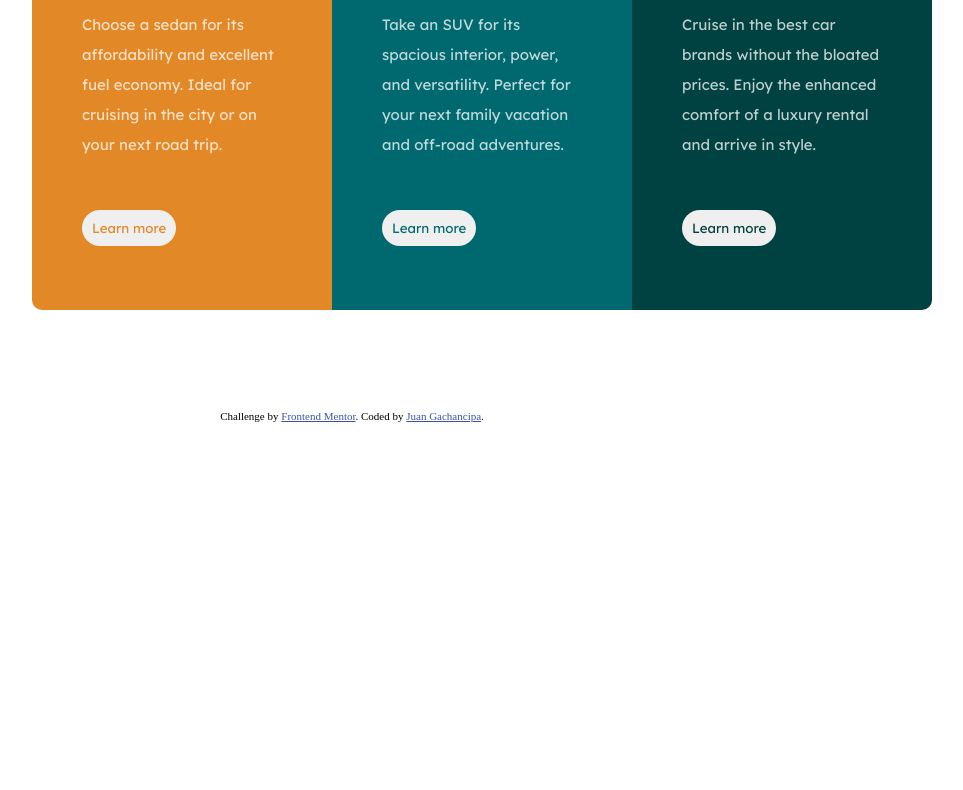
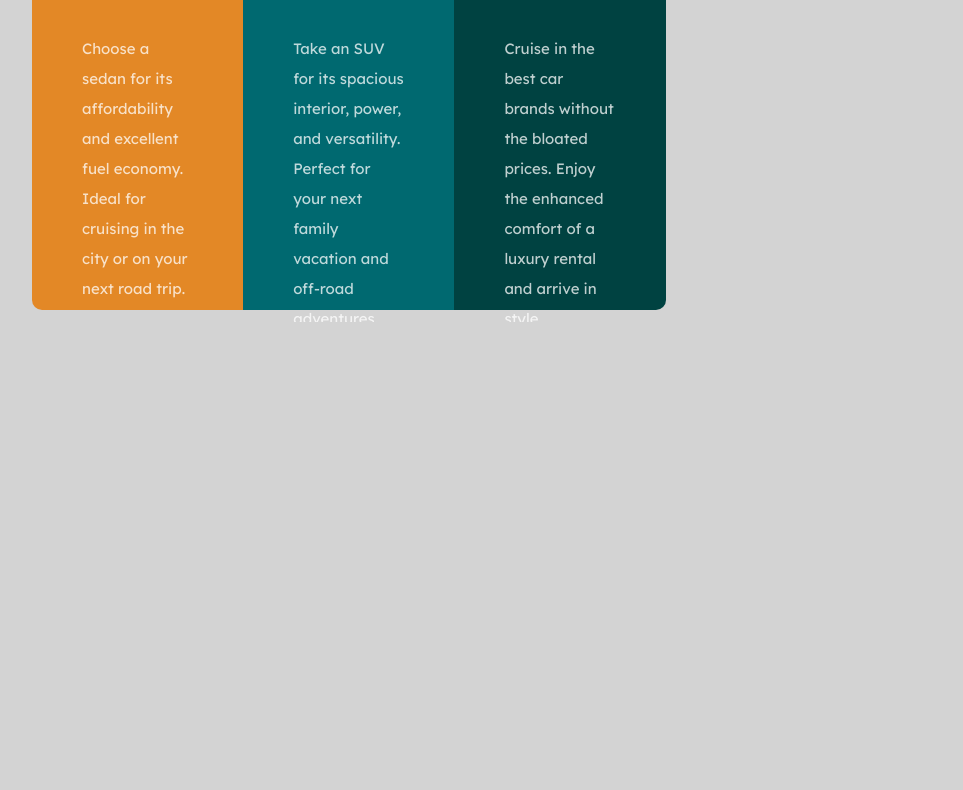
Before and after one commit to JUDAGAPE7/3-boxes, a plain HTML site: page index.html in a window 1280 px wide. Shown: the part 318-1108 px from the top of the page, without its empty margins (288-1251 px from the left). After the commit the page ends 800 px from the top, so only its background shows below. Drawn offline with Linux system fonts and the light colour scheme.

Commit message:
Actualización Datos

```diff
--- a/css/style.css
+++ b/css/style.css
@@ -1,16 +1,15 @@
 * {
   margin: 0;
-  padding: 0;
   box-sizing: border-box;
 }
 
-body. {
-  font-family: "Lexend Deca", sans-serif;
-  font-size: 15px;
+
+body {
+  background-color: lightgray;
 }
 h3 {
   font-family: "Big Shoulders Display", cursive;
-  font-size: 30px;
+  font-size: 50px;
 
   padding: 40px 0 0 50px;
   color: hsl(0, 0%, 95%);
@@ -26,41 +25,32 @@ p {
 }
 
 .container {
-  justify-content: center;
-  align-items: center;
   margin: 10% 25% 0 25%;
+  overflow: auto;
 }
 
 .sedan {
-  width: 300px;
+  width: 33%;
   height: 500px;
-  margin: 0;
-  padding: 0;
+  float: left;
   background-color: hsl(31, 77%, 52%);
   border-radius: 10px 0 0 10px;
 }
 
 .suvs {
-  width: 300px;
+  width: 33%;
   height: 500px;
+  float: left;
   margin: 0;
-  padding: left 10px;
   background-color: hsl(184, 100%, 22%);
-  position: relative;
-  left: 300px;
-  bottom: 500px;
 }
 
 .luxury {
-  width: 300px;
+  width: 33%;
   height: 500px;
-  margin: 0;
-  padding: 0;
+  float: left;
   background-color: hsl(179, 100%, 13%);
   border-radius: 0 10px 10px 0;
-  position: relative;
-  left: 600px;
-  bottom: 1000px;
 }
 
 .attribution {
@@ -74,8 +64,7 @@ p {
   color: hsl(228, 45%, 44%);
 }
 
-.btnss {
-  color: hsl(31, 77%, 52%);
+.btn {
   margin-left: 50px;
   border-radius: 50px;
   font-family: "Lexend Deca", sans-serif;
@@ -84,43 +73,7 @@ p {
   border-color: white;
   cursor: pointer;
 }
-.btnss:hover {
-  background-color: transparent;
-  color: white;
-
-  border: 3px;
-  border: 2px solid white;
-}
-
-.btns {
-  color: hsl(184, 100%, 22%);
-  margin-left: 50px;
-  border-radius: 50px;
-  font-family: "Lexend Deca", sans-serif;
-  padding: 10px;
-  border: 2px;
-  border-color: white;
-  cursor: pointer;
-}
-.btns:hover {
-  background-color: transparent;
-  color: white;
-
-  border: 3px;
-  border: 2px solid white;
-}
-
-.btnl {
-  color: hsl(179, 100%, 13%);
-  margin-left: 50px;
-  border-radius: 50px;
-  font-family: "Lexend Deca", sans-serif;
-  padding: 10px;
-  border: 2px;
-  border-color: white;
-  cursor: pointer;
-}
-.btnl:hover {
+.btn:hover {
   background-color: transparent;
   color: white;
 
--- a/index.html
+++ b/index.html
@@ -1,8 +1,8 @@
 <!DOCTYPE html>
 <html lang="en">
   <head>
-    <meta charset="UTF-8" />
-    <meta name="viewport" content="width=device-width, initial-scale=1.0" />
+    <!--meta charset="UTF-8" /-->
+    <meta name="viewport" content="width=device-width, initial-scale=1">
     <!-- displays site properly based on user's device -->
     <link
       rel="icon"
@@ -28,7 +28,7 @@
           Choose a sedan for its affordability and excellent fuel economy. Ideal
           for cruising in the city or on your next road trip.
         </p>
-        <a href="#"> <button class="btnss">Learn more</button> </a>
+        <a href="#"> <button class="btn">Learn more</button> </a>
       </div>
 
       <div class="suvs">
@@ -38,7 +38,7 @@
           Take an SUV for its spacious interior, power, and versatility. Perfect
           for your next family vacation and off-road adventures.
         </p>
-        <button class="btns">Learn more</button>
+        <button class="btn">Learn more</button>
       </div>
 
       <div class="luxury">
@@ -48,7 +48,7 @@
           Cruise in the best car brands without the bloated prices. Enjoy the
           enhanced comfort of a luxury rental and arrive in style.
         </p>
-        <button class="btnl">Learn more</button>
+        <button class="btn">Learn more</button>
       </div>
 
       <div class="attribution">
```
